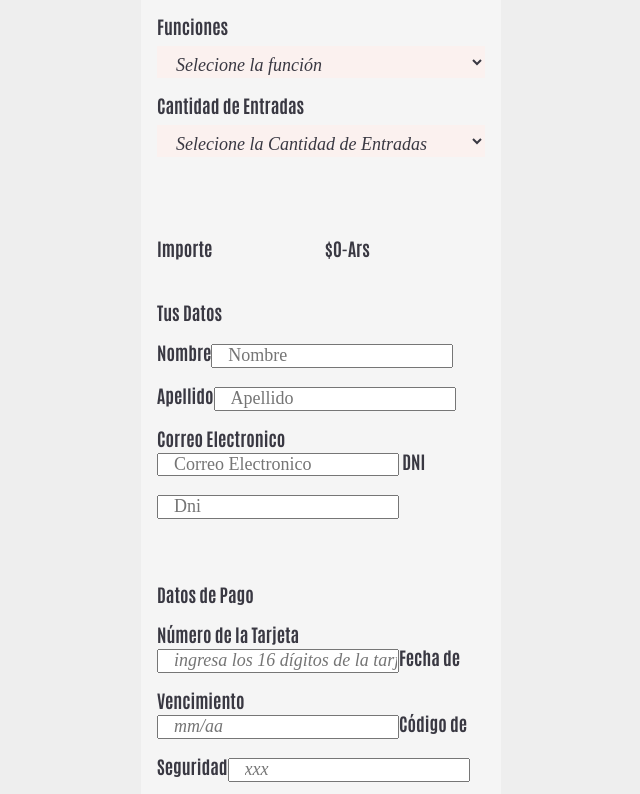
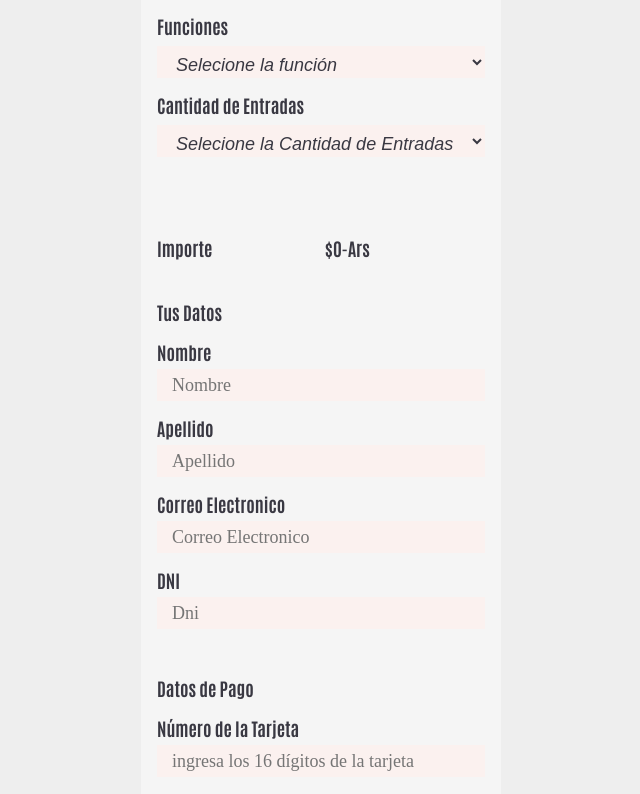
Before and after one commit to davaloslm/C6-09-ft-mern, a React (Create React App) app in the folder site/FRONT/centro-cultural/: page /comprar-evento in a window 1280 px wide. Shown: the part 320-1114 px from the top of the page, without its empty margins (319-959 px from the left). Built offline with nearby package versions, Linux system fonts and the light colour scheme; no server answers.

Commit message:
retocando vistas de inputs

```diff
--- a/site/FRONT/centro-cultural/src/components/comprar/ComprarCurso.js
+++ b/site/FRONT/centro-cultural/src/components/comprar/ComprarCurso.js
@@ -162,7 +162,7 @@ const ComprarCurso = () => {
           <label>
             Número de la Tarjeta
             <input
-              type="text"
+              type="number"
               placeholder="ingresa los 16 dígitos de la tarjeta"
               className="inputPago"
               name="numerosTarjeta"
@@ -179,7 +179,7 @@ const ComprarCurso = () => {
           <label>
             Fecha de Vencimiento
             <input
-              type="text"
+              type="number"
               placeholder="mm/aa"
               className="inputPago"
               name="fechaVencimiento"
@@ -196,7 +196,7 @@ const ComprarCurso = () => {
           <label>
             Código de Seguridad
             <input
-              type="text"
+              type="number"
               placeholder="xxx"
               className="inputPago"
               name="cvc"
--- a/site/FRONT/centro-cultural/src/components/comprar/ComprarEvento.js
+++ b/site/FRONT/centro-cultural/src/components/comprar/ComprarEvento.js
@@ -108,7 +108,7 @@ const ComprarEvento = () => {
                     </label>
 
                     <label>Correo Electronico
-                        <input type="text" placeholder="Correo Electronico" className="inputPersonal" onChange={handleInputChange} name="apellido"></input>
+                        <input type="mail" placeholder="Correo Electronico" className="inputPersonal" onChange={handleInputChange} name="apellido"></input>
                     </label>
 
                     <label> DNI
@@ -120,7 +120,7 @@ const ComprarEvento = () => {
                 <form className="formPagoTarjeta" onSubmit={enviarDatos}>
                     <h2>Datos de Pago</h2>
                         <label>Número de la Tarjeta
-                            <input type="text" placeholder="ingresa los 16 dígitos de la tarjeta" className="inputPago" onChange={handleInputChange} name="nombre"></input>
+                            <input type="number" placeholder="ingresa los 16 dígitos de la tarjeta" className="inputPago" onChange={handleInputChange} name="nombre"></input>
                         </label>
 
                         <label>Fecha de Vencimiento
@@ -128,7 +128,7 @@ const ComprarEvento = () => {
                         </label>
 
                         <label>Código de Seguridad
-                            <input type="text" placeholder="xxx" className="inputPago" onChange={handleInputChange} name="apellido"></input>
+                            <input type="number" placeholder="xxx" className="inputPago" onChange={handleInputChange} name="apellido"></input>
                         </label>
 
                         <label> Nombre y Apellido
--- a/site/FRONT/centro-cultural/src/styles/Registro.css
+++ b/site/FRONT/centro-cultural/src/styles/Registro.css
@@ -6,6 +6,7 @@
     object-fit: cover;
     height:124px;
     width:124px;
+    display:block;
     margin:0 auto;
 }
 #registro .registro-datos{
@@ -13,6 +14,16 @@
 }
 #registro input {
     margin-bottom:20px;
+    margin-top:5px;
+    display:block;
+    widtH:100%;
+    border:none;
+    height:32px;
+    background-color: #FBF1EF;
+    padding:5px;
+    font-size:18px;
+    font-style:italic;
+
 }
 #registro button{
     margin-bottom: 45px;
@@ -20,6 +31,9 @@
 @media (min-width: 1024px){
     #registro {
         padding:25px;
+    }
+    #registro input {
+        width:75%;
     }
     .section-flex{
         display:flex;
--- a/site/FRONT/centro-cultural/src/styles/eventos.css
+++ b/site/FRONT/centro-cultural/src/styles/eventos.css
@@ -11,6 +11,19 @@
     height: 36px;
     background: #D55F60;
     padding: 6px 10px;
+}
+
+input{
+    margin-bottom:20px;
+    margin-top:5px;
+    display:block;
+    widtH:100%;
+    border:none;
+    height:32px;
+    background-color: #FBF1EF;
+    padding:5px;
+    font-size:18px;
+    font-style:italic;
 }
 
 .titleComprar{
@@ -86,7 +99,7 @@
     background: #FBF1EF;
     color: #393842;
     padding: 7px 15px 1px;
-    font-family: 'Fira Sans Extra Condensed';/* no agarra el estilo de letra*/
+    /*font-family: 'Fira Sans Extra Condensed';/* no agarra el estilo de letra*/
     font-style: italic;
     font-weight: 300;
     font-size: 18px;
@@ -168,8 +181,8 @@ width: 160px;
     margin-bottom: 16px;
 }
 .inputPago{
-    font-family: 'Fira Sans Extra Condensed';
-    font-style: italic !important;
+    /* font-family: 'Fira Sans Extra Condensed'; */
+    font-style: italic;
     font-weight: 300;
     font-size: 18px;
     line-height: 100%;
@@ -399,7 +412,7 @@ height: 24px;
         font-weight: 100;
         font-size: 22px;
         line-height: 28px;
-        z-index: 10000000000;
+        z-index: 100;
         background: #D55F60;
         color: #FAFAF9;
         justify-content: center;
```
Also changed, not shown: 1 other file (tests, documents, lock files or other folders).
